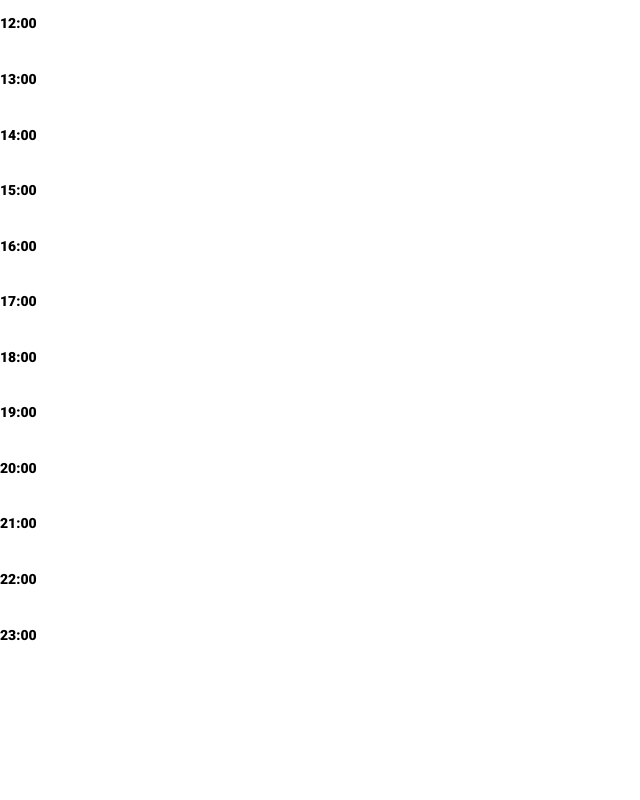
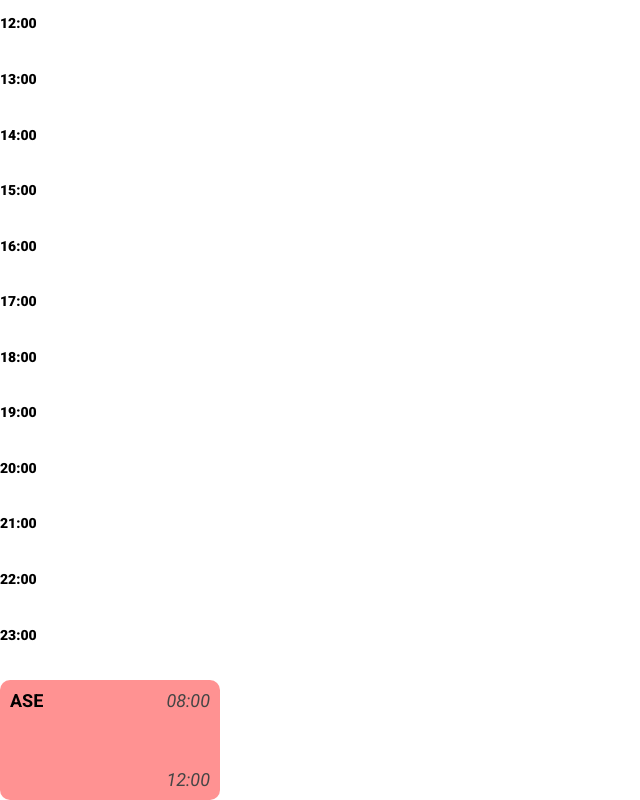
Before and after one commit to Lyannen258/dashboard, a Vue app: page / in a window 1280 px wide. Shown: the part 390-1190 px from the top of the page, without its empty margins (0-640 px from the left). Before the commit the page ends 1070 px from the top, so only its background shows below. Built offline with nearby package versions, Linux system fonts and the light colour scheme.

Commit message:
Add event component

```diff
--- a/src/App.vue
+++ b/src/App.vue
@@ -2,12 +2,20 @@
   <Title text="Daily Dashboard" />
   <DateTime text="Montag, 24. Mai 2021" />
   <CalendarFrame />
+  <Event
+    title="ASE"
+    startTime="08:00"
+    endTime="12:00"
+    v-bind:height="100"
+    style="width: 200px"
+  />
 </template>
 
 <script>
 import Title from "./components/Title.vue";
 import DateTime from "./components/DateTime.vue";
 import CalendarFrame from "./components/CalendarFrame.vue";
+import Event from "./components/Event.vue";
 
 export default {
   name: "App",
@@ -15,16 +23,18 @@ export default {
     Title,
     DateTime,
     CalendarFrame,
+    Event,
   },
 };
 </script>
 
 <style>
-@import url('https://fonts.googleapis.com/css2?family=Roboto:ital,wght@0,100;0,300;0,400;0,500;0,700;0,900;1,100;1,300;1,400;1,500;1,700;1,900&display=swap');
+@import url("https://fonts.googleapis.com/css2?family=Roboto:ital,wght@0,100;0,300;0,400;0,500;0,700;0,900;1,100;1,300;1,400;1,500;1,700;1,900&display=swap");
 
 :root {
-  --color-primary: #FF9292;
+  --color-primary: #ff9292;
   --color-light-grey: #878787;
+  --color-grey: #454545;
   --font-size-xl: 36px;
   --font-size-l: 24px;
   --font-size-m: 18px;
@@ -33,7 +43,7 @@ export default {
 }
 
 #app {
-  font-family: 'Roboto', sans-serif;
+  font-family: "Roboto", sans-serif;
 }
 
 body {
--- /dev/null
+++ b/src/components/Event.vue
@@ -0,0 +1,59 @@
+<template>
+  <div class="event" :style="styleObject">
+    <div class="event-name">{{ title }}</div>
+    <div class="event-start-time event-time">{{ startTime }}</div>
+    <div class="event-end-time event-time">{{ endTime }}</div>
+  </div>
+</template>
+
+<script>
+export default {
+  name: "Event",
+  props: {
+    title: String,
+    startTime: String,
+    endTime: String,
+    height: Number,
+  },
+  data() {
+    return {
+      styleObject: {
+        height: "100px",
+        width: "100%",
+      },
+    };
+  },
+};
+</script>
+
+<style scoped>
+.event {
+  background: var(--color-primary);
+  border-radius: 10px;
+  padding: 10px;
+  position: relative;
+}
+
+.event-name {
+  font-size: var(--font-size-m);
+  font-weight: 700;
+}
+
+.event-time {
+  font-size: var(--font-size-m);
+  font-style: italic;
+  color: var(--color-grey);
+  position: absolute;
+  padding: inherit;
+}
+
+.event-start-time {
+  top: 0;
+  right: 0;
+}
+
+.event-end-time {
+  bottom: 0;
+  right: 0;
+}
+</style>
```
